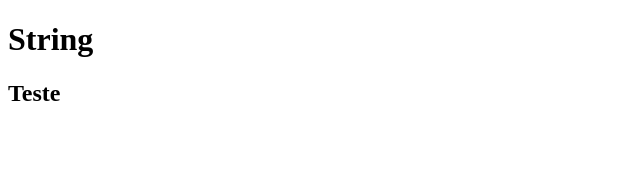
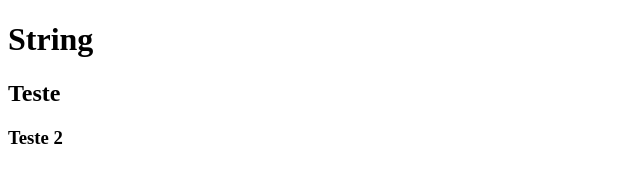
Before and after one commit to LuanOlivo/JS, a plain HTML site: page string.html in a window 1280 px wide. Shown: the full height of the page, 0-640 px from the left. Drawn offline with Linux system fonts and the light colour scheme.

Commit message:
"teste2"

```diff
--- a/string.html
+++ b/string.html
@@ -9,6 +9,7 @@
 <body>
     <h1>String</h1>
     <h2>Teste</h2>
+    <h3>Teste 2</h3>
 
     <script src="string.js"></script>
 </body>
```
